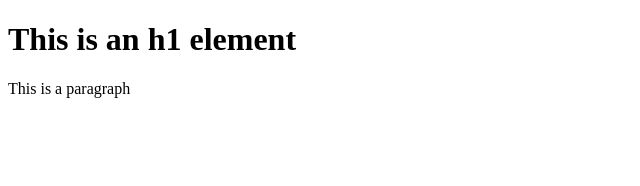
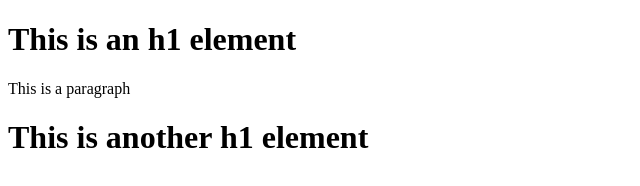
Before and after one commit to Romeroooooo69/recap-2, a plain HTML site: page index.html in a window 1280 px wide. Shown: the whole page, without its empty margins (0-640 px from the left). Drawn offline with Linux system fonts and the light colour scheme.

Commit message:
Added another h1 element

```diff
--- a/index.html
+++ b/index.html
@@ -9,5 +9,6 @@
 <body>
     <h1>This is an h1 element</h1>
     <p>This is a paragraph</p>
+    <h1>This is another h1 element</h1>
 </body>
 </html>
```
